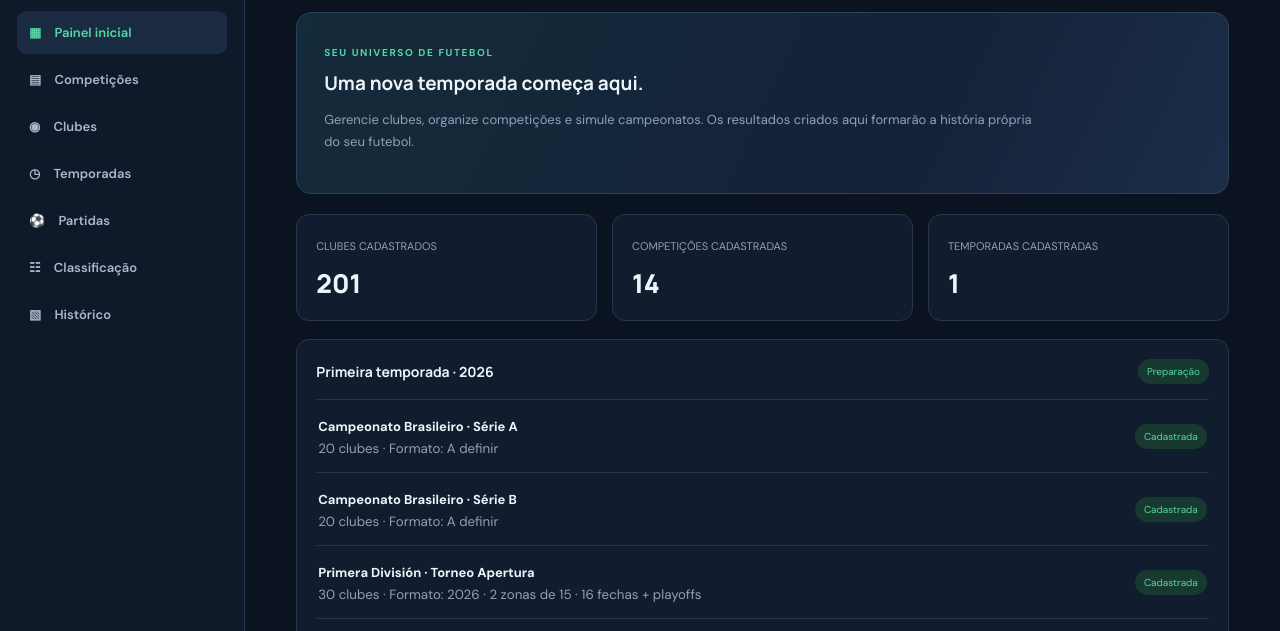
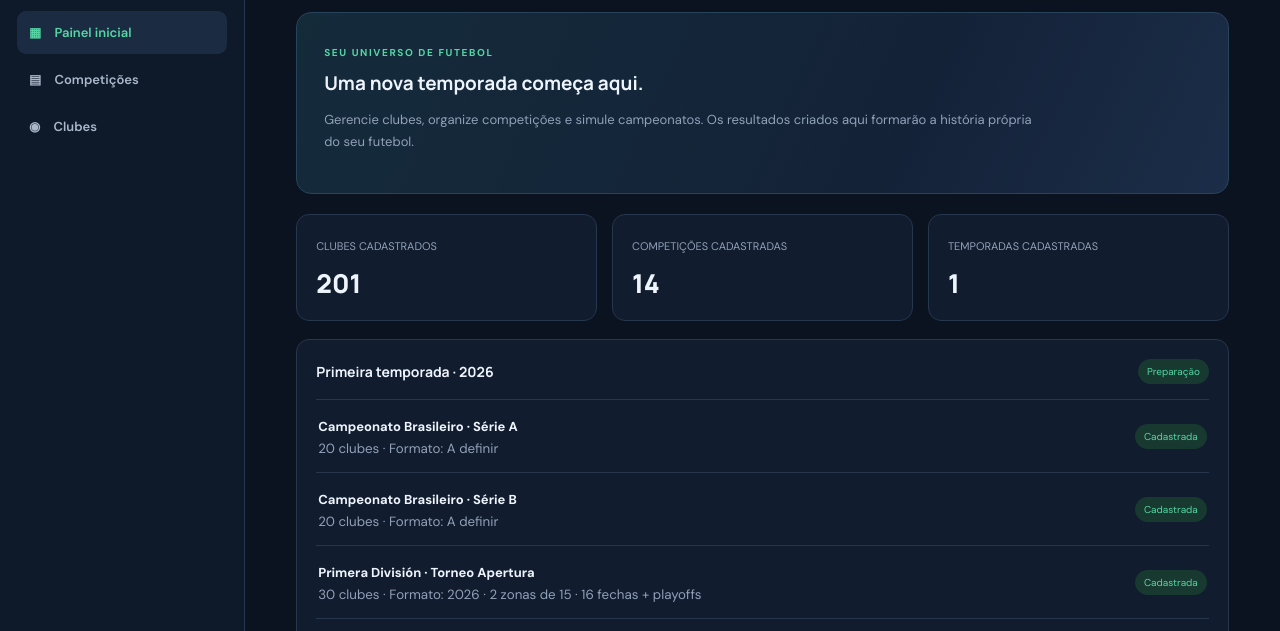
Before and after one commit to geoprix0-coder/gerenciador-futebol, a plain HTML site: page index.html in a window 1280 px wide. Shown: the part 134-765 px from the top of the page. Drawn offline with Linux system fonts and the light colour scheme.

Commit message:
Remove abas secundárias do menu lateral

```diff
--- a/index.html
+++ b/index.html
@@ -15,10 +15,6 @@
       <button class="nav-item active" data-view="inicio">▦ <span>Painel inicial</span></button>
       <button class="nav-item" data-view="competicoes">▤ <span>Competições</span></button>
       <button class="nav-item" data-view="clubes">◉ <span>Clubes</span></button>
-      <button class="nav-item" data-view="temporadas">◷ <span>Temporadas</span></button>
-      <button class="nav-item" data-view="partidas">⚽ <span>Partidas</span></button>
-      <button class="nav-item" data-view="classificacao">☷ <span>Classificação</span></button>
-      <button class="nav-item" data-view="historico">▧ <span>Histórico</span></button>
     </nav>
     <div class="sidebar-foot">PROJETO EM DESENVOLVIMENTO<br><span>Versão inicial · 0.1</span></div>
   </aside>
```
